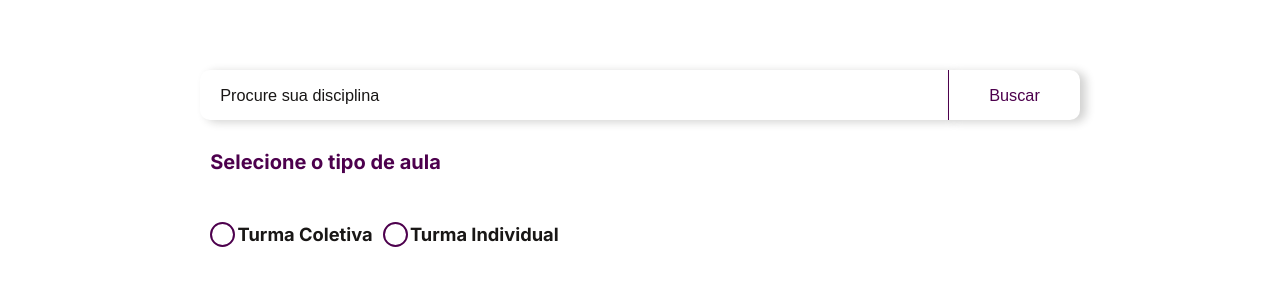
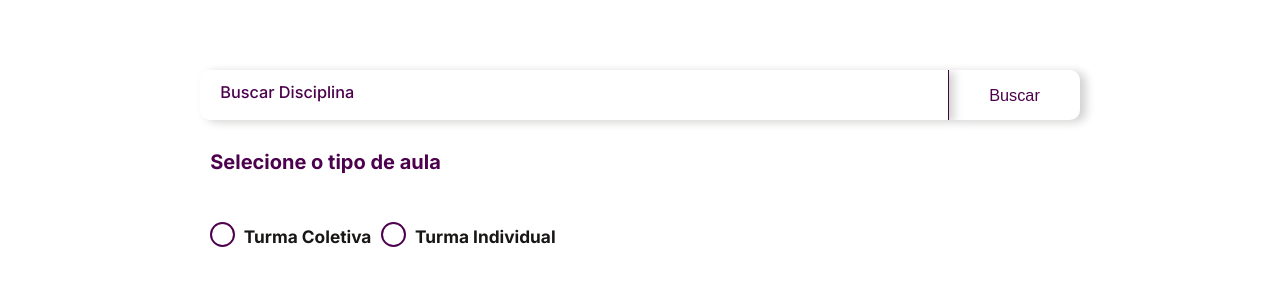
Before and after one commit to Squad024-2023/monitorando-frontend, a Next.js app: page /monitorias in a window 1280 px wide. Shown: the part 227-526 px from the top of the page. Built offline with nearby package versions, Linux system fonts and the light colour scheme.

Commit message:
sessão 3 concluida

```diff
--- a/app/globals.css
+++ b/app/globals.css
@@ -34,7 +34,28 @@ html {
   animation: animation1 1 ease-in-out;
 }
 
+/* largura da barra de fundo */
+::-webkit-scrollbar {
+  width: 1.2rem;
+}
 
+/* Barra de fundo*/
+::-webkit-scrollbar-track {
+  background: #fff;
+}
+
+/* barra de rolagem */
+::-webkit-scrollbar-thumb {
+  border-radius: .5rem;
+  background: rgb(var(--verde-claro-rgb));
+
+}
+
+/* barra de rolagem no hover */
+::-webkit-scrollbar-thumb:hover {
+  background: rgb(var(--rosa-escuro-rgb));
+
+}
 
 html,
 body {
--- a/app/monitorias/monitorias.module.css
+++ b/app/monitorias/monitorias.module.css
@@ -43,6 +43,7 @@
   padding: .5rem;
   border-radius: 1rem;
   z-index: 1;
+  text-align: center;
   margin: 5rem 0;
 }
 
@@ -56,12 +57,14 @@
   padding: .5rem;
 }
 
+
 .busca {
   display: flex;
   justify-content: center;
   align-items: center;
   width: 100%;
   border-radius: 1rem;
+  transition: all 0.3s ease-in-out;
 }
 
 .busca input {
@@ -76,8 +79,19 @@
 }
 
 .busca input::placeholder {
-  color: rgba(var(--cinza-escuro-rgb), 1);
-  font-size: calc(1.5rem + .1vw);
+  opacity: 0;
+}
+
+.form label {
+  position: relative;
+  width: 100%;
+}
+
+.form label:focus-within>span,
+input:not(:placeholder-shown)+.span {
+  color: rgba(var(--cinza-escuro-rgb), 0.5);
+  transform: translateY(-1.2rem);
+  font-size: 1.6rem;
 }
 
 .busca input:focus {
@@ -86,6 +100,7 @@
 
 .busca:focus-within {
   transform: scale(1.01);
+
 }
 
 .buscaBtn {
@@ -168,16 +183,16 @@
 
 
 .radioContainer label {
-  display: grid;
-  grid-template-columns: 1em auto;
+  display: flex;
+  justify-content: center;
+  align-items: center;
+  width: auto;
   gap: 0.5em;
   color: rgba(var(--cinza-escuro-rgb), 1);
-  font-size: calc(1.7rem + .1vw);
+  font-size: calc(1.6rem + .1vw);
   font-weight: bold;
   line-height: 1.1;
-  display: grid;
-  place-content: center;
-  cursor: pointer;
+
 }
 
 .radioContainer label:focus-within {
@@ -279,9 +294,158 @@
   border: none;
 }
 
+.section3 {
+  position: relative;
+  display: flex;
+  flex-direction: column;
+  align-items: center;
+  justify-content: center;
+  width: 100%;
+  min-height: 100vh;
+  margin-top: 5%;
+  padding: 5rem 2rem;
+}
+
+.tela3 {
+  position: relative;
+  display: flex;
+  flex-direction: column;
+  justify-content: center;
+  align-items: center;
+  height: 100%;
+  width: 100%;
+  max-width: 1240px;
+  padding: 2rem;
+  gap: 2rem;
+  border-radius: 2rem;
+
+}
+
+.tela3 h1 {
+  color: rgb(var(--rosa-escuro-rgb));
+  font-size: calc(1.6rem + 1.5vw);
+  padding: .5rem;
+  max-width: 80rem;
+  text-align: center;
+  border-radius: 1rem;
+  z-index: 1;
+}
+
+.tela3 h4 {
+  color: rgba(var(--rosa-escuro-rgb), 0.8);
+  font-size: 2rem;
+  padding: 1rem;
+  font-weight: bold;
+  margin-bottom: 1rem;
+
+}
+
+.formSection3 {
+  width: 80%;
+  max-width: 80rem;
+  height: 100%;
+  display: flex;
+  flex-direction: column;
+  gap: 2rem;
+  padding: 1rem;
+  border-radius: 1rem;
+}
+
+.formSection3 > label > input {
+  height: 5rem;
+  width: 100%;
+  border-radius: 1rem;
+  padding-left: 2rem;
+  color: rgba(var(--rosa-escuro-rgb), 1);
+  font-size: calc(1.5rem + .1vw);
+  border: none;
+  outline: none;
+  box-shadow: .6rem .2rem 1rem rgba(var(--cinza-escuro-rgb), 0.2);
+  transition: all 0.3s ease-in-out;
+
+}
+
+.formSection3 label {
+  position: relative;
+}
+
+.formSection3 input::placeholder {
+  opacity: 0;
+}
+
+.formSection3 input:focus {
+  outline: none;
+  background-color: rgb(var(--sal-rgb));
+}
 
 
+.span {
+  position: absolute;
+  left: 2rem;
+  top: 0;
+  z-index: 2;
+  color: rgba(var(--rosa-escuro-rgb), 1);
+  transform: translateY(1.2rem);
+  font-size: calc(1.5rem + .1vw);
+  font-weight: 500;
+  transition-duration: 300ms;
+  pointer-events: none;
+}
 
+.formSection3 label:focus-within>span,
+input:not(:placeholder-shown)+.span {
+  color: rgba(var(--cinza-escuro-rgb), 0.5);
+  transform: translateY(-1.2rem);
+  font-size: 1.6rem;
+}
+
+
+.duvidas textarea{
+  width: 100%;
+  height: 20rem;
+  border-radius: 1rem;
+  padding: 1rem 0 0 2rem;
+  color: rgba(var(--cinza-escuro-rgb), 1);
+  font-size: calc(1.5rem + .1vw);
+  border: none;
+  outline: none;
+  box-shadow: .6rem .2rem 1rem rgba(var(--cinza-escuro-rgb), 0.2);
+}
+
+.duvidas textarea::placeholder {
+  opacity: 0;
+}
+
+.duvidas textarea:focus {
+  outline: none;
+  background-color: rgb(var(--sal-rgb));
+}
+
+.duvidas label:focus-within>span,
+textarea:not(:placeholder-shown)+.span {
+  color: rgba(var(--cinza-escuro-rgb), 0.5);
+  transform: translateY(-1.2rem);
+  font-size: 1.6rem;
+}
+.formSection3 button{
+  width: 100%;
+  height: 5rem;
+  border-radius: 1rem;
+  background-color: rgb(var(--rosa-escuro-rgb));
+  color: rgb(var(--sal-rgb));
+  font-size: calc(1.5rem + .1vw);
+  font-weight: 500;
+  border: none;
+  outline: none;
+  box-shadow: .6rem .2rem 1rem rgba(var(--cinza-escuro-rgb), 0.2);
+  transition: all 0.3s ease-in-out;
+  cursor: pointer;
+}
+
+.formSection3 button:hover{
+  color: rgb(var(--rosa-escuro-rgb));
+  background-color: #fff;
+}
 
 
 @media screen and (max-width: 490px) {
--- a/app/monitorias/page.tsx
+++ b/app/monitorias/page.tsx
@@ -22,6 +22,8 @@ import bio from '@/public/icons/bio.json'
 import phis from '@/public/icons/phis.json'
 import apresentacao from '@/public/icons/apresentacao.json'
 import crit from '@/public/icons/feed.json'
+import CtaPrimario from '@/components/cta/ctaPrimario'
+import seta from '@/public/icons/arrow-rosa.json'
 
 export default function Monitorias() {
 
@@ -33,7 +35,10 @@ export default function Monitorias() {
           <h1>Encontre seu monitor particular ou turma</h1>
           <form className={styles.form}>
             <div className={styles.busca}>
-              <input type="text" placeholder="Procure sua disciplina"></input>
+              <label htmlFor="disciplina">
+                <input type="text" placeholder="Procure sua disciplina" name='disciplina' />
+                <span className={styles.span}>Buscar Disciplina</span>
+              </label>
               <button type='button' className={styles.buscaBtn}>Buscar</button>
             </div>
             <h4>Selecione o tipo de aula</h4>
@@ -200,9 +205,51 @@ export default function Monitorias() {
               href='#criticas'><LottieAnimation ani={crit} />
               Dar e Receber Críticas
             </Link>
+          </div>
+        </div>
+      </section>
+      <section className={styles.section3}>
+        <div className={styles.tela3}>
+          <h1>Não encontrou o que precisa ou ficou com dúvidas?</h1>
+          <h4>Entre em contato com nosso time! </h4>
+          <form
+            className={styles.formSection3}
+            action="">
+            <label htmlFor="nome">
+              <input type="text" placeholder="Nome" name='nome' />
+              <span className={styles.span}>Nome</span>
+            </label>
+
+            <label htmlFor="email">
+              <input type="text" placeholder="Email" name='email' />
+              <span className={styles.span}>E-mail</span>
+            </label>
+
+            <label htmlFor="telefone">
+              <input type="text" placeholder='Telefone' name='telefone' />
+              <span className={styles.span}>Telefone</span>
+            </label>
+
+            <div className={styles.radioContainer}>
+              <label>
+                <input type='radio' id='estudante' name='turma' value="estudante" />
+                Estudante
+              </label>
+              <label>
+                <input type='radio' id='professor' name='turma' value="professor" />
+                Professor</label>
+            </div>
+
+            <label htmlFor="duvidas"
+              className={styles.duvidas} >
+              <textarea placeholder='Dúvidas ou sugestões' name='duvidas' />
+              <span className={styles.span}>Dúvidas ou sugestões</span>
+            </label>
+            <button type='submit'> Enviar</button>
 
 
-          </div>
+
+          </form>
         </div>
       </section>
     </main>
```
